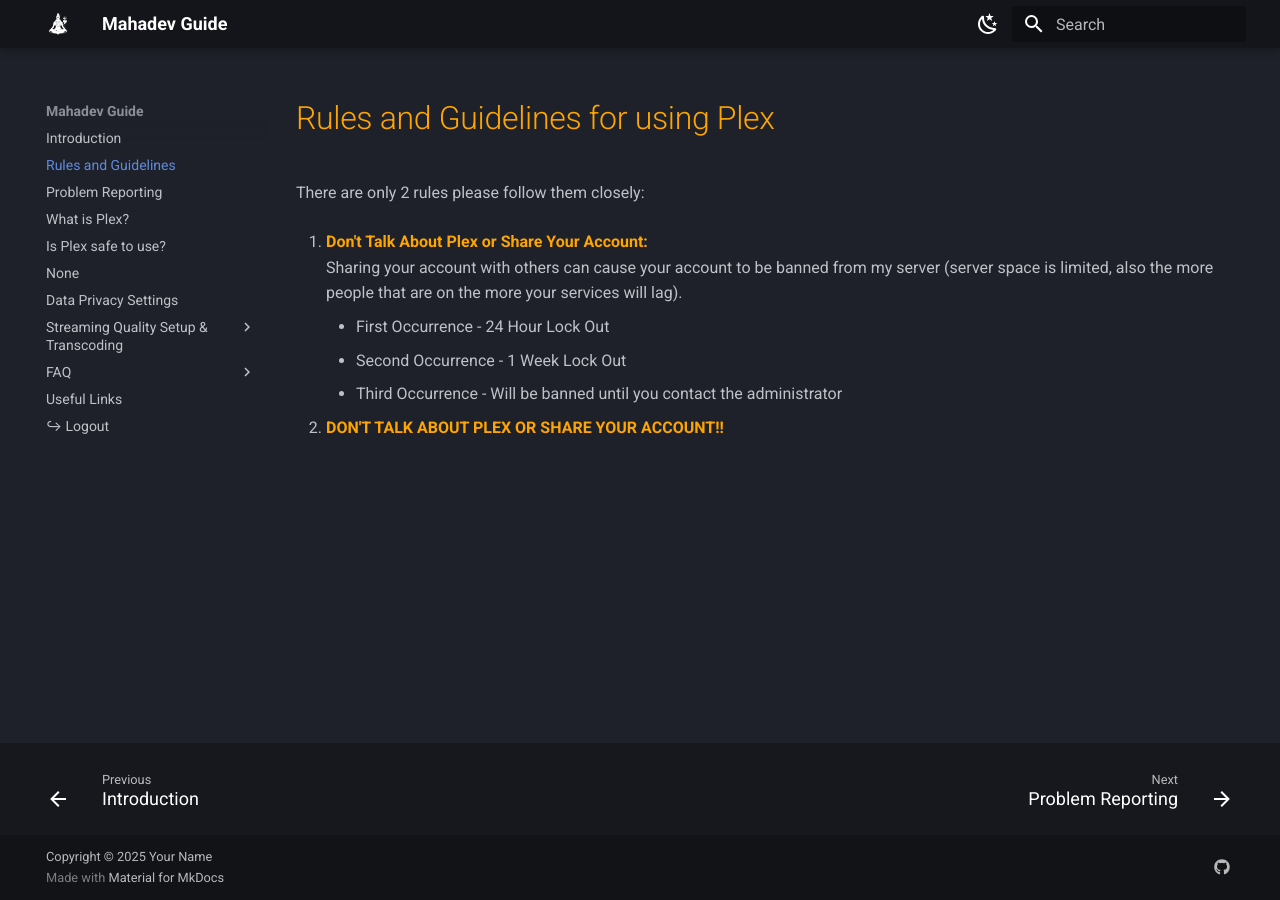
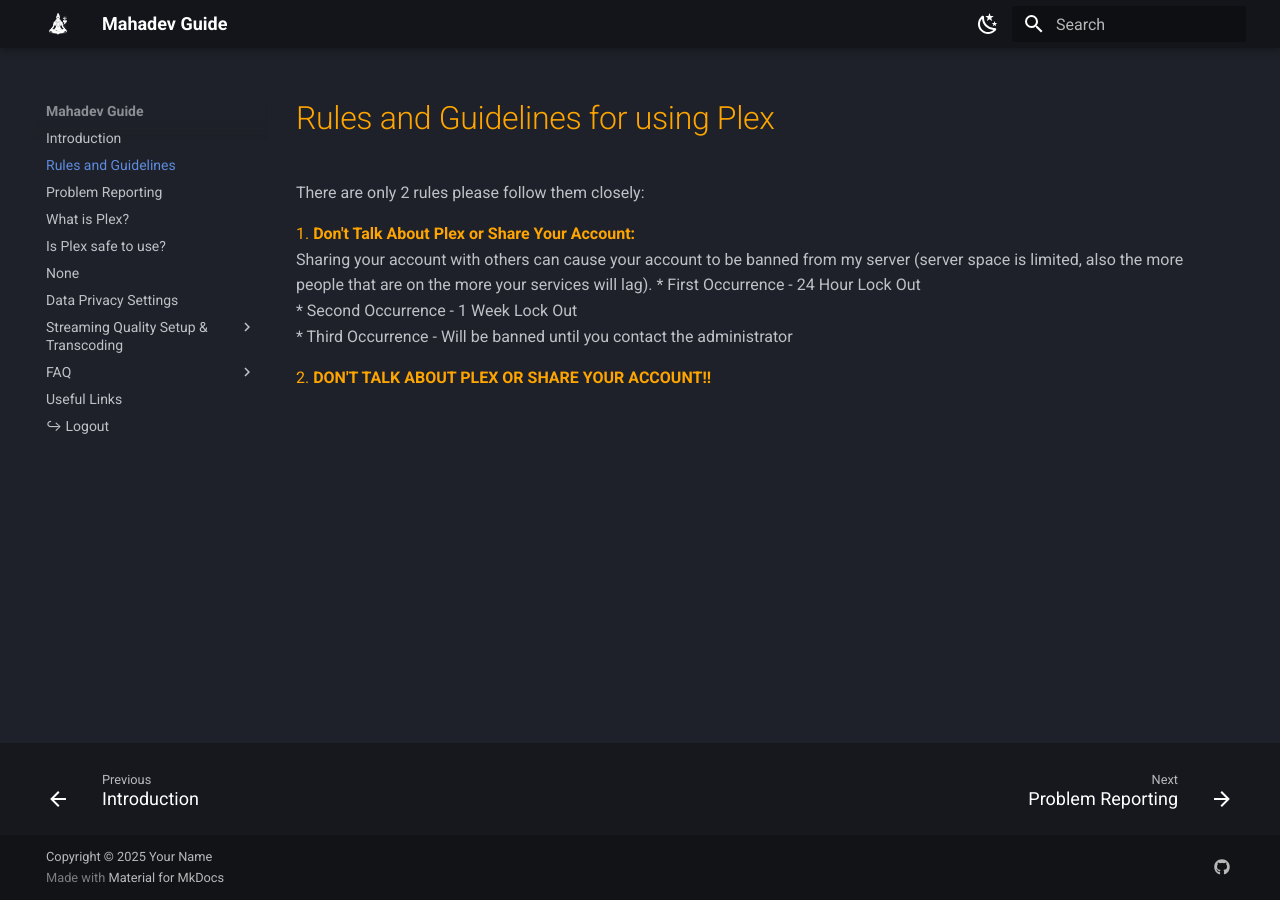
Before and after one commit to sagar4884/plex-guide, an MkDocs documentation site: the page built from docs/rules-and-guidelines.md, in a window 1280 px wide. Built offline with MkDocs 1.6.1 and Material for MkDocs 9.7.7, drawn with Linux system fonts in a browser that asks for light colours.

Commit message:
Update rules-and-guidelines.md

```diff
--- a/docs/rules-and-guidelines.md
+++ b/docs/rules-and-guidelines.md
@@ -2,10 +2,10 @@
 
 There are only 2 rules please follow them closely:
 
-1. <span style="color:orange">**Don't Talk About Plex or Share Your Account:**</span> <br>
+<span style="color:orange">1. **Don't Talk About Plex or Share Your Account:**</span> <br>
    Sharing your account with others can cause your account to be banned from my server (server space is limited, also the more people that are on the more your services will lag).
     *  First Occurrence - 24 Hour Lock Out<br>
     *  Second Occurrence - 1 Week Lock Out<br>
     *  Third Occurrence - Will be banned until you contact the administrator<br>
 
-2. <span style="color:orange"> **DON'T TALK ABOUT PLEX OR SHARE YOUR ACCOUNT!!** </span>
+<span style="color:orange">2.  **DON'T TALK ABOUT PLEX OR SHARE YOUR ACCOUNT!!** </span>
```
